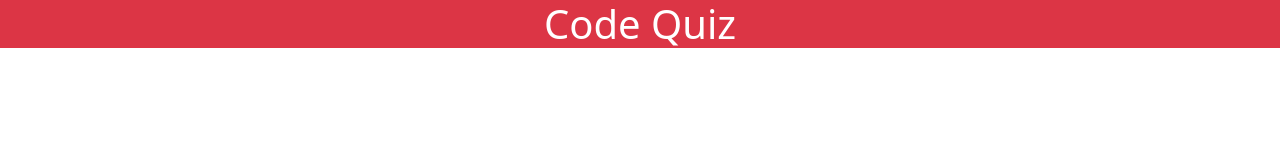
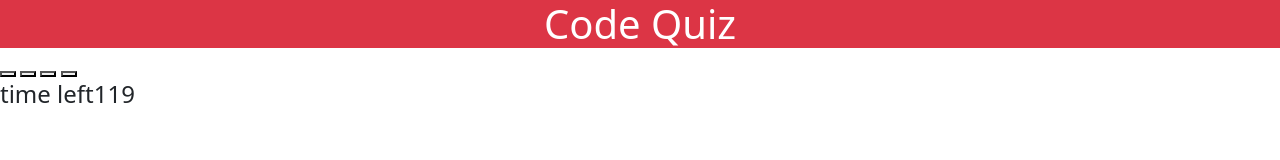
Before and after one commit to 786-go/codingQuiz, a plain HTML site: page index.html in a window 1280 px wide. Both pictures are taken after a click on the button "Begin Quiz". Drawn offline with nearby package versions, Linux system fonts and the light colour scheme.

Commit message:
timer added

```diff
--- a/index.html
+++ b/index.html
@@ -15,12 +15,32 @@
     <button class="btn btn-secondary" id="btn">Begin Quiz</button>
 </article>
 
+<main id="quizarea">
+
+<h2 id="question">
+
+</h2>
+
+<button class="user-answer" data-value="1"></button>
+<button class="user-answer" data-value="2"></button>
+<button class="user-answer" data-value="3"></button>
+<button class="user-answer" data-value="4"></button>
 
 
 
 
 
 
+
+
+
+
+
+
+<h4 id="counter"></h4>
+</main>
+
+
     <script src="./script.js"></script>
 </body>
 </html>
--- a/script.js
+++ b/script.js
@@ -1,13 +1,33 @@
 var bgnQuiz = document.querySelector("#btn")
+var quizArea = document.getElementById("quizarea")
+quizArea.style.display = "none"
+var timer = 120;
+var timerObject;
+var counter = document.getElementById("counter")
+var startBtnHandler = function () {
+    bgnQuiz.style.display = "none"
+    quizArea.style.display = "block"
+    timerObject = setInterval(function () {
+        counter.textContent = "time left" + timer
 
-var startBtnHandler = function() {
-    bgnQuiz.style.display = "none"
-}
+        if(timer > 1) {
+            timer--;
+        }else {
+            clearInterval(timerObject)
+        }
+    },1000)
+};
 
 
 
 
-
+// var questionlist = [
+//     {
+//         q:"",
+//         c:["o1","o2","o3","o4"]
+//         a:4
+//     }
+// ]
 
 
 
```
